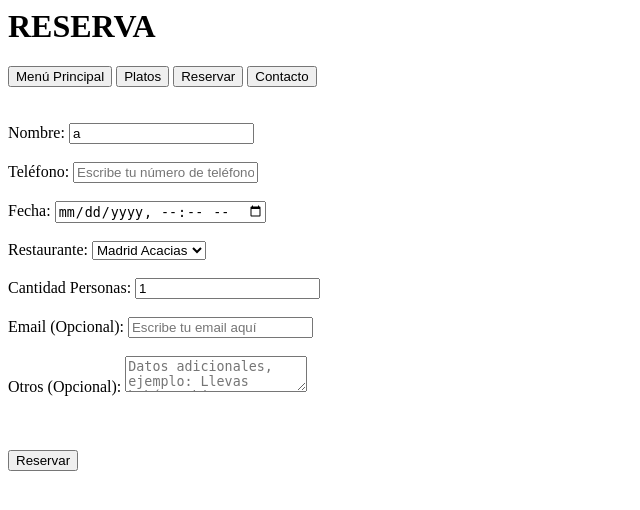
After one commit to AntonioHristov/RestChifa, a Django app: page /restChifa/reserve in a window 1280 px wide. The commit adds this page. Shown: the top 510 px of the page, without its empty margins (0-640 px from the left). Run offline with Django 3.2, Linux system fonts and the light colour scheme; data comes from the database, SQL or seed files in the repository; some libraries are stand-ins or nearby versions.

Commit message:
inicio reservas

```diff
--- a/django/finalProyect/restChifa/admin.py
+++ b/django/finalProyect/restChifa/admin.py
@@ -1,6 +1,7 @@
 from django.contrib import admin
 
 from .models import Restaurant, Reserve, Dish, Dish_menu, Contact, Contact_Phone, Contact_Mail
+
 
 admin.site.register(Restaurant)
 admin.site.register(Reserve)
--- a/django/finalProyect/restChifa/models.py
+++ b/django/finalProyect/restChifa/models.py
@@ -14,10 +14,12 @@ class Reserve(models.Model):
     # id_reserve = models.IntegerField(primary_key=True, default=0, auto_now_add=True)
     name = models.CharField(max_length=200, blank = False, null = False)
     phone = models.CharField(max_length=15, blank = False, null = False)
-    date = models.DateField(blank = False, null = False)
-    time = models.TimeField(blank = False, null = False)
-    name_restaurant = models.ForeignKey(Restaurant, on_delete=models.CASCADE, blank = False, null = False)
-    number_people = models.IntegerField(default=0, blank = False, null = False)
+
+    # date_utc = models.DateTimeField(blank = False, null = False)
+
+    # name_restaurant = models.ForeignKey(Restaurant, on_delete=models.CASCADE, blank = False, null = False)
+    name_restaurant = models.CharField(max_length=200, blank = False, null = False)
+    # number_people = models.IntegerField(default=0, blank = False, null = False)
     email = models.CharField(max_length=100)
     other = models.CharField(max_length=200)
 
@@ -25,7 +27,8 @@ class Reserve(models.Model):
         return self.name
 
     def is_valid(self):
-        return self.pub_date >= timezone.now() - datetime.timedelta(hours=1)
+        return self.date_utc >= timezone.now() - datetime.timedelta(hours=1)
+
 
 class Dish(models.Model):
     name_dish = models.CharField(primary_key=True, max_length=200, blank = False, null = False)
--- /dev/null
+++ b/django/finalProyect/restChifa/templates/restChifa/contact.html
@@ -0,0 +1,3 @@
+<h1>CONTACTO</h1>
+
+{% include 'restChifa/navegation.html' %}
--- a/django/finalProyect/restChifa/templates/restChifa/navegation.html
+++ b/django/finalProyect/restChifa/templates/restChifa/navegation.html
@@ -1,4 +1,4 @@
-<button>Menú Principal</button>
-<button>Platos</button>
-<button>Reservar</button>
-<button>Contacto</button>
+<a href="./"><button>Menú Principal</button></a>
+<a href="./dishes"><button>Platos</button></a>
+<a href="./reserve"><button>Reservar</button></a>
+<a href="./contact"><button>Contacto</button></a>
--- /dev/null
+++ b/django/finalProyect/restChifa/templates/restChifa/reserve.html
@@ -0,0 +1,87 @@
+<h1>RESERVA</h1>
+
+{% include 'restChifa/navegation.html' %}
+
+<br><br><br>
+
+<form method="POST">
+    {% csrf_token %}
+
+    <label for="name_reserve_name">Nombre: </label>
+    <input name="name_reserve_name" type="text" placeholder="Escribe tu nombre aquí" value="a"  />
+
+    <br><br>
+
+    <label for="name_reserve_tlf">Teléfono: </label>
+    <input id="id_reserve_tlf" name="name_reserve_tlf" type="tel" placeholder="Escribe tu número de teléfono aquí"  />
+
+    <br><br>
+
+    <label for="name_reserve_date">Fecha: </label>
+    <input name="name_reserve_date" type="datetime-local"  />
+
+    <br><br>
+
+    <label for="name_reserve_restaurant">Restaurante: </label>
+    <select name="name_reserve_restaurant"  >
+        {% if restaurant_objects %}
+        {% for restaurant in restaurant_objects %}
+            <option value="{{restaurant.name_restaurant}}">{{restaurant.name_restaurant}}</option>
+        {% endfor %}
+        {% endif %}
+
+
+    </select>
+
+    <br><br>
+
+    <label for="name_reserve_people">Cantidad Personas: </label>
+    <input name="name_reserve_people" type="number" min="1" value="1"  />
+
+    <br><br>
+
+    <label for="name_reserve_email">Email (Opcional): </label>
+    <input name="name_reserve_email" type="email" placeholder="Escribe tu email aquí"/>
+
+    <br><br>
+
+    <label for="name_reserve_other">Otros (Opcional): </label>
+    <textarea name="name_reserve_other" placeholder="Datos adicionales, ejemplo: Llevas bebés, objetos que quieras guardar, etc"></textarea>
+
+    <br><br>
+
+    <div id="id_reserve_mistakes">
+
+    </div>
+    <div id="id_reserve_ok">
+
+    </div>
+
+    <br><br>
+
+    <input type="submit" value="Reservar">
+</form>
+
+
+
+
+
+
+
+
+
+
+
+<link
+rel="stylesheet"
+href="https://cdnjs.cloudflare.com/ajax/libs/intl-tel-input/17.0.8/css/intlTelInput.css"
+/>
+<script src="https://cdnjs.cloudflare.com/ajax/libs/intl-tel-input/17.0.8/js/intlTelInput.min.js"></script>
+
+<script>
+    const phoneInputField = document.querySelector("#id_reserve_tlf");
+    const phoneInput = window.intlTelInput(phoneInputField, {
+      utilsScript:
+        "https://cdnjs.cloudflare.com/ajax/libs/intl-tel-input/17.0.8/js/utils.js",
+    });
+</script>
--- a/django/finalProyect/restChifa/urls.py
+++ b/django/finalProyect/restChifa/urls.py
@@ -5,4 +5,6 @@ from . import views
 urlpatterns = [
     path('', views.index, name='index'),
     path('dishes', views.dishes, name='dishes'),
+    path('reserve', views.reserve, name='reserve'),
+    path('contact', views.contact, name='contact')
 ]
--- a/django/finalProyect/restChifa/views.py
+++ b/django/finalProyect/restChifa/views.py
@@ -4,6 +4,13 @@ from django.shortcuts import render
 from .models import Restaurant, Reserve, Dish, Dish_menu, Contact, Contact_Phone, Contact_Mail
 
 
+
+def index(request):
+    dish_objects = Dish.objects.all()
+    context = {
+        'dish_objects': dish_objects
+        }
+    return render(request, 'restChifa/menu.html', context)
 
 def dishes(request):
     restaurant_objects = Restaurant.objects.all()
@@ -16,13 +23,43 @@ def dishes(request):
         }
     return render(request, 'restChifa/dishes.html', context)
 
-def index(request):
+# ref: https://projectsplaza.com/how-to-save-form-data-in-database-in-django/
+def reserve(request):
     restaurant_objects = Restaurant.objects.all()
+
+    # FALTA VALIDAR QUE NO ESTE VACIO Y TAL
+    if request.method=='POST':
+        name=request.POST['name_reserve_name']
+        phone=request.POST['name_reserve_tlf']
+        date_utc=request.POST['name_reserve_date']
+        name_restaurant=request.POST['name_reserve_restaurant']
+        number_people=request.POST['name_reserve_people']
+        email=request.POST['name_reserve_email']
+        other=request.POST['name_reserve_other']
+
+
+
+        reserve=Reserve.objects.create(name=name,phone=phone,name_restaurant=name_restaurant,email=email,other=other)
+
+
+    context = {
+    'restaurant_objects': restaurant_objects
+    }
+
+    return render(request,'restChifa/reserve.html', context)
+
+
+
+def reservesssss(request):
     dish_objects = Dish.objects.all()
-    dish_types = Dish.objects.values_list('name_type', flat=True).distinct().all()
     context = {
-        'restaurant_objects': restaurant_objects,
-        'dish_objects': dish_objects,
-        'dish_types': dish_types
+        'dish_objects': dish_objects
         }
-    return render(request, 'restChifa/menu.html', context)
+    return render(request, 'restChifa/reserve.html', context)
+
+def contact(request):
+    dish_objects = Dish.objects.all()
+    context = {
+        'dish_objects': dish_objects
+        }
+    return render(request, 'restChifa/contact.html', context)
```
Also changed, not shown: README.md, django/finalProyect/db.sqlite3, django/finalProyect/restChifa/migrations/0004_alter_dish_src_photo.py (added), django/finalProyect/restChifa/migrations/0005_delete_reserve.py (added), django/finalProyect/restChifa/migrations/0006_reserve.py (added), django/finalProyect/restChifa/migrations/0007_auto_20230407_1441.py (added), django/finalProyect/restChifa/migrations/0008_remove_reserve_date_utc.py (added), django/finalProyect/restChifa/migrations/0009_remove_reserve_number_people.py (added), django/finalProyect/restChifa/migrations/0010_delete_reserve.py (added), django/finalProyect/restChifa/migrations/0011_reserve.py (added).
